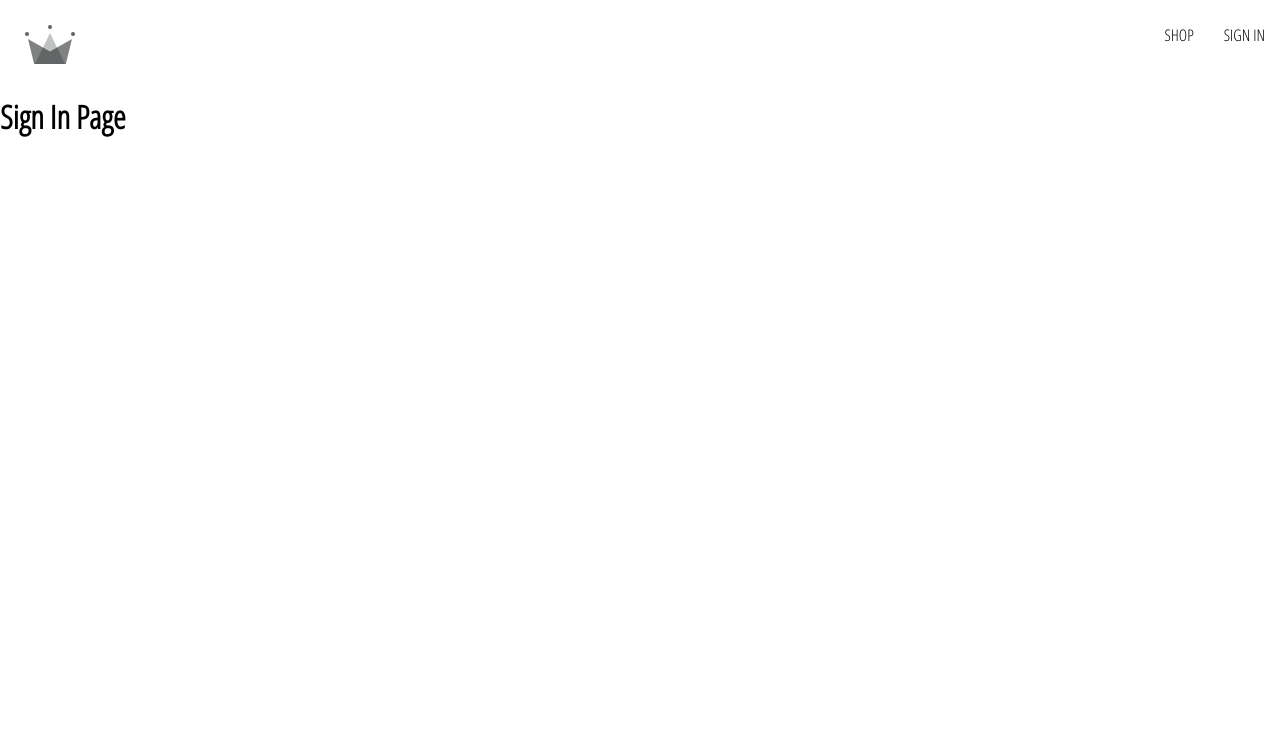
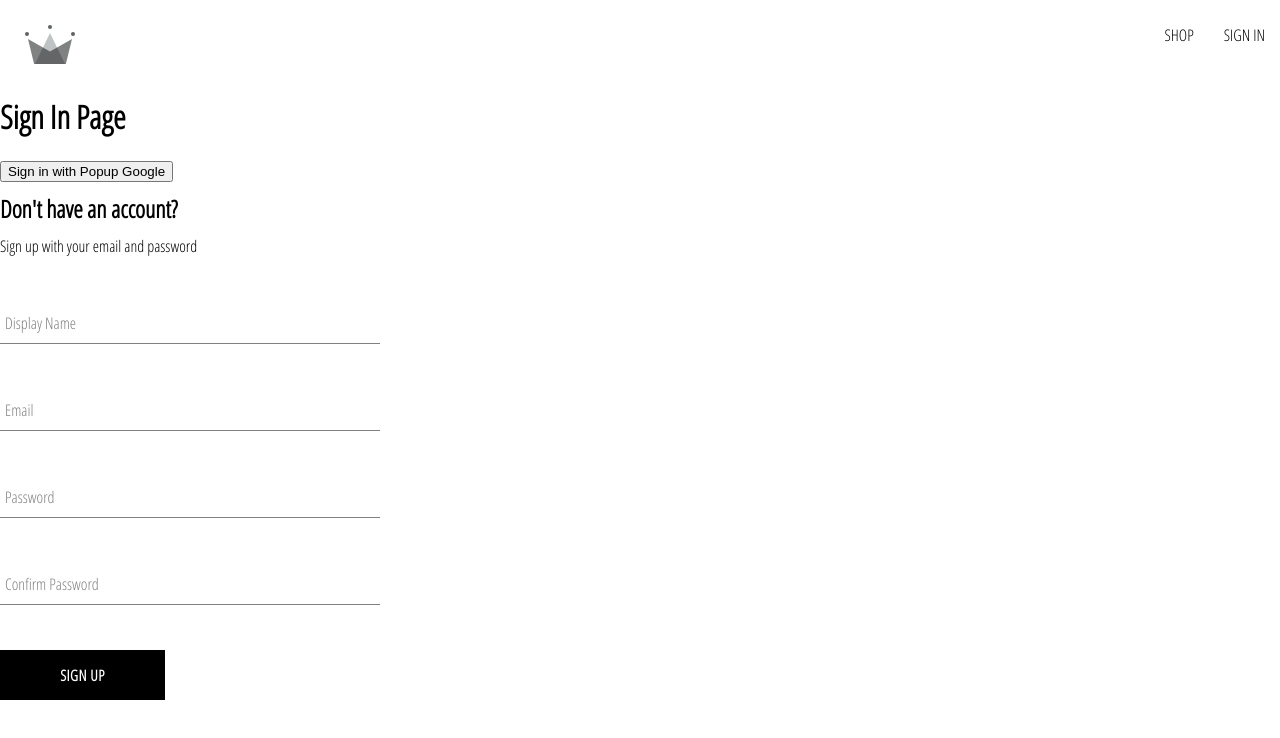
Before and after one commit to agamamom/crow-clothing-shop, a React (Create React App) app: page /sign-in in a window 1280 px wide. Shown: the top 738 px of the page. Built offline with nearby package versions, Linux system fonts and the light colour scheme.

Commit message:
update auth with firebase

```diff
--- /dev/null
+++ b/src/components/button/button.jsx
@@ -0,0 +1,19 @@
+import './button.scss';
+
+const BUTTON_TYPE_CLASSES = {
+    google: 'google-sign-in',
+    inverted: 'inverted',
+};
+
+const Button = ({ children, buttonType, ...otherProps }) => {
+    return (
+        <button
+            className={`button-container ${BUTTON_TYPE_CLASSES[buttonType]}`}
+            {...otherProps}
+        >
+            {children}
+        </button>
+    );
+};
+
+export default Button;
--- /dev/null
+++ b/src/components/button/button.scss
@@ -0,0 +1,46 @@
+.button-container {
+    min-width: 165px;
+    width: auto;
+    height: 50px;
+    letter-spacing: 0.5px;
+    line-height: 50px;
+    padding: 0 35px 0 35px;
+    font-size: 15px;
+    background-color: black;
+    color: white;
+    text-transform: uppercase;
+    font-family: 'Open Sans Condensed';
+    font-weight: bolder;
+    border: none;
+    cursor: pointer;
+    display: flex;
+    justify-content: center;
+
+    &:hover {
+        background-color: white;
+        color: black;
+        border: 1px solid black;
+    }
+
+    &.google-sign-in {
+        background-color: #4285f4;
+        color: white;
+
+        &:hover {
+            background-color: #357ae8;
+            border: none;
+        }
+    }
+
+    &.inverted {
+        background-color: white;
+        color: black;
+        border: 1px solid black;
+
+        &:hover {
+            background-color: black;
+            color: white;
+            border: none;
+        }
+    }
+}
--- /dev/null
+++ b/src/components/form-input/form-input.jsx
@@ -0,0 +1,19 @@
+import './form-input.scss';
+
+const FormInput = ({ label, ...otherProps }) => {
+    return (
+        <div className='group'>
+            <input className='form-input' {...otherProps} />
+            {label && (
+                <label
+                    className={`${otherProps.value.length ? 'shrink' : ''
+                        } form-input-label`}
+                >
+                    {label}
+                </label>
+            )}
+        </div>
+    );
+};
+
+export default FormInput;
--- /dev/null
+++ b/src/components/form-input/form-input.scss
@@ -0,0 +1,54 @@
+$sub-color: grey;
+$main-color: black;
+
+@mixin shrinkLabel {
+    top: -14px;
+    font-size: 12px;
+    color: $main-color;
+}
+
+.group {
+    position: relative;
+    margin: 45px 0;
+
+    .form-input {
+        background: none;
+        background-color: white;
+        color: $sub-color;
+        font-size: 18px;
+        padding: 10px 10px 10px 5px;
+        display: block;
+        width: 100%;
+        border: none;
+        border-radius: 0;
+        border-bottom: 1px solid $sub-color;
+        margin: 25px 0;
+
+        &:focus {
+            outline: none;
+        }
+
+        &:focus~.form-input-label {
+            @include shrinkLabel();
+        }
+    }
+
+    input[type='password'] {
+        letter-spacing: 0.3em;
+    }
+
+    .form-input-label {
+        color: $sub-color;
+        font-size: 16px;
+        font-weight: normal;
+        position: absolute;
+        pointer-events: none;
+        left: 5px;
+        top: 10px;
+        transition: 300ms ease all;
+
+        &.shrink {
+            @include shrinkLabel();
+        }
+    }
+}
--- /dev/null
+++ b/src/components/sign-up-form/sign-up-form.jsx
@@ -0,0 +1,105 @@
+import { useState } from 'react';
+
+import FormInput from '../form-input/form-input';
+import Button from '../button/button';
+
+import {
+    createAuthUserWithEmailAndPassword,
+    createUserDocumentFromAuth,
+} from '../../utils/firebase/firebase';
+
+import './sign-up-form.scss';
+
+const defaultFormFields = {
+    displayName: '',
+    email: '',
+    password: '',
+    confirmPassword: '',
+};
+
+const SignUpForm = () => {
+    const [formFields, setFormFields] = useState(defaultFormFields);
+    const { displayName, email, password, confirmPassword } = formFields;
+
+    const resetFormFields = () => {
+        setFormFields(defaultFormFields);
+    };
+
+    const handleSubmit = async (event) => {
+        event.preventDefault();
+
+        if (password !== confirmPassword) {
+            alert('passwords do not match');
+            return;
+        }
+
+        try {
+            const { user } = await createAuthUserWithEmailAndPassword(
+                email,
+                password
+            );
+
+            await createUserDocumentFromAuth(user, { displayName });
+            resetFormFields();
+        } catch (error) {
+            if (error.code === 'auth/email-already-in-use') {
+                alert('Cannot create user, email already in use');
+            } else {
+                console.log('user creation encountered an error', error);
+            }
+        }
+    };
+
+    const handleChange = (event) => {
+        const { name, value } = event.target;
+
+        setFormFields({ ...formFields, [name]: value });
+    };
+
+    return (
+        <div className='sign-up-container'>
+            <h2>Don't have an account?</h2>
+            <span>Sign up with your email and password</span>
+            <form onSubmit={handleSubmit}>
+                <FormInput
+                    label='Display Name'
+                    type='text'
+                    required
+                    onChange={handleChange}
+                    name='displayName'
+                    value={displayName}
+                />
+
+                <FormInput
+                    label='Email'
+                    type='email'
+                    required
+                    onChange={handleChange}
+                    name='email'
+                    value={email}
+                />
+
+                <FormInput
+                    label='Password'
+                    type='password'
+                    required
+                    onChange={handleChange}
+                    name='password'
+                    value={password}
+                />
+
+                <FormInput
+                    label='Confirm Password'
+                    type='password'
+                    required
+                    onChange={handleChange}
+                    name='confirmPassword'
+                    value={confirmPassword}
+                />
+                <Button type='submit'>Sign Up</Button>
+            </form>
+        </div>
+    );
+};
+
+export default SignUpForm;
--- /dev/null
+++ b/src/components/sign-up-form/sign-up-form.scss
@@ -0,0 +1,9 @@
+.sign-up-container {
+    display: flex;
+    flex-direction: column;
+    width: 380px;
+
+    h2 {
+        margin: 10px 0;
+    }
+}
--- a/src/routes/sign-in/sign-in.jsx
+++ b/src/routes/sign-in/sign-in.jsx
@@ -1,9 +1,22 @@
+import {
+    signInWithGooglePopup,
+    createUserDocumentFromAuth,
+} from '../../utils/firebase/firebase';
+
+import SignUpForm from '../../components/sign-up-form/sign-up-form';
+
 
 const SignIn = () => {
+    const logGoogleUser = async () => {
+        const { user } = await signInWithGooglePopup();
+        const userDocRef = await createUserDocumentFromAuth(user);
+    }
 
     return (
         <div>
             <h1>Sign In Page</h1>
+            <button onClick={logGoogleUser}>Sign in with Popup Google</button>
+            <SignUpForm />
         </div>
     );
 };
--- /dev/null
+++ b/src/utils/firebase/firebase.js
@@ -0,0 +1,67 @@
+import { initializeApp } from 'firebase/app';
+import {
+    getAuth,
+    signInWithRedirect,
+    signInWithPopup,
+    GoogleAuthProvider,
+    createUserWithEmailAndPassword,
+} from 'firebase/auth';
+import { getFirestore, doc, getDoc, setDoc } from 'firebase/firestore';
+
+const firebaseConfig = {
+    apiKey: "AIzaSyAdNYhImZZ95bPSfrqpq-BdjycPYElBDwI",
+    authDomain: "crown-clothing-e9ace.firebaseapp.com",
+    projectId: "crown-clothing-e9ace",
+    storageBucket: "crown-clothing-e9ace.appspot.com",
+    messagingSenderId: "808415416196",
+    appId: "1:808415416196:web:f98a2987972b79b76ad7d1"
+};
+
+const firebaseApp = initializeApp(firebaseConfig);
+
+const googleProvider = new GoogleAuthProvider();
+
+googleProvider.setCustomParameters({
+    prompt: 'select_account',
+});
+
+export const auth = getAuth();
+export const signInWithGooglePopup = () =>
+    signInWithPopup(auth, googleProvider);
+
+export const db = getFirestore();
+
+export const createUserDocumentFromAuth = async (
+    userAuth,
+    additionalInformation = {}
+) => {
+    if (!userAuth) return;
+
+    const userDocRef = doc(db, 'users', userAuth.uid);
+
+    const userSnapshot = await getDoc(userDocRef);
+
+    if (!userSnapshot.exists()) {
+        const { displayName, email } = userAuth;
+        const createdAt = new Date();
+
+        try {
+            await setDoc(userDocRef, {
+                displayName,
+                email,
+                createdAt,
+                ...additionalInformation,
+            });
+        } catch (error) {
+            console.log('error creating the user', error.message);
+        }
+    }
+
+    return userDocRef;
+};
+
+export const createAuthUserWithEmailAndPassword = async (email, password) => {
+    if (!email || !password) return;
+
+    return await createUserWithEmailAndPassword(auth, email, password);
+};
```
